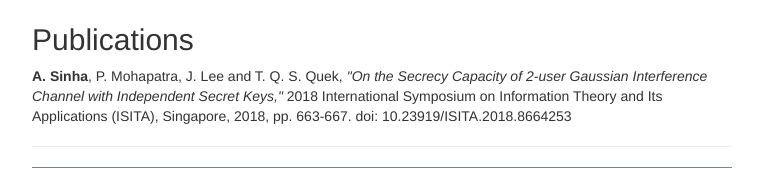
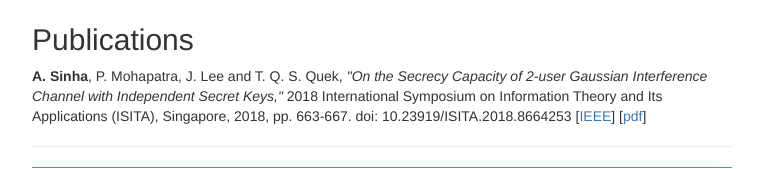
Before and after one commit to adityasinha379/adityasinha379.github.io, a Jekyll site: the page index.html, which Jekyll copies as it is, in a window 1280 px wide. Shown: the part 837-1006 px from the top of the page, without its empty margins (258-1021 px from the left). Built offline with Jekyll 4.4.1, drawn with Linux system fonts in a browser that asks for light colours; nearby versions of some CDN libraries.

Commit message:
Bio changes

```diff
--- a/index.html
+++ b/index.html
@@ -70,7 +70,7 @@
 
 <div class="container" id="publications">
   <h2>Publications</h2>
-  <p><b>A. Sinha</b>, P. Mohapatra, J. Lee and T. Q. S. Quek, <i>"On the Secrecy Capacity of 2-user Gaussian Interference Channel with Independent Secret Keys,"</i> 2018 International Symposium on Information Theory and Its Applications (ISITA), Singapore, 2018, pp. 663-667. doi: 10.23919/ISITA.2018.8664253 </p>
+  <p><b>A. Sinha</b>, P. Mohapatra, J. Lee and T. Q. S. Quek, <i>"On the Secrecy Capacity of 2-user Gaussian Interference Channel with Independent Secret Keys,"</i> 2018 International Symposium on Information Theory and Its Applications (ISITA), Singapore, 2018, pp. 663-667. doi: 10.23919/ISITA.2018.8664253 [<a href="https://ieeexplore.ieee.org/document/8664253">IEEE</a>] [<a href="ISITA_Conference_Paper">pdf</a>] </p>
 	<hr/>
 </div>
 
```
Also changed, not shown: 1 other file.
